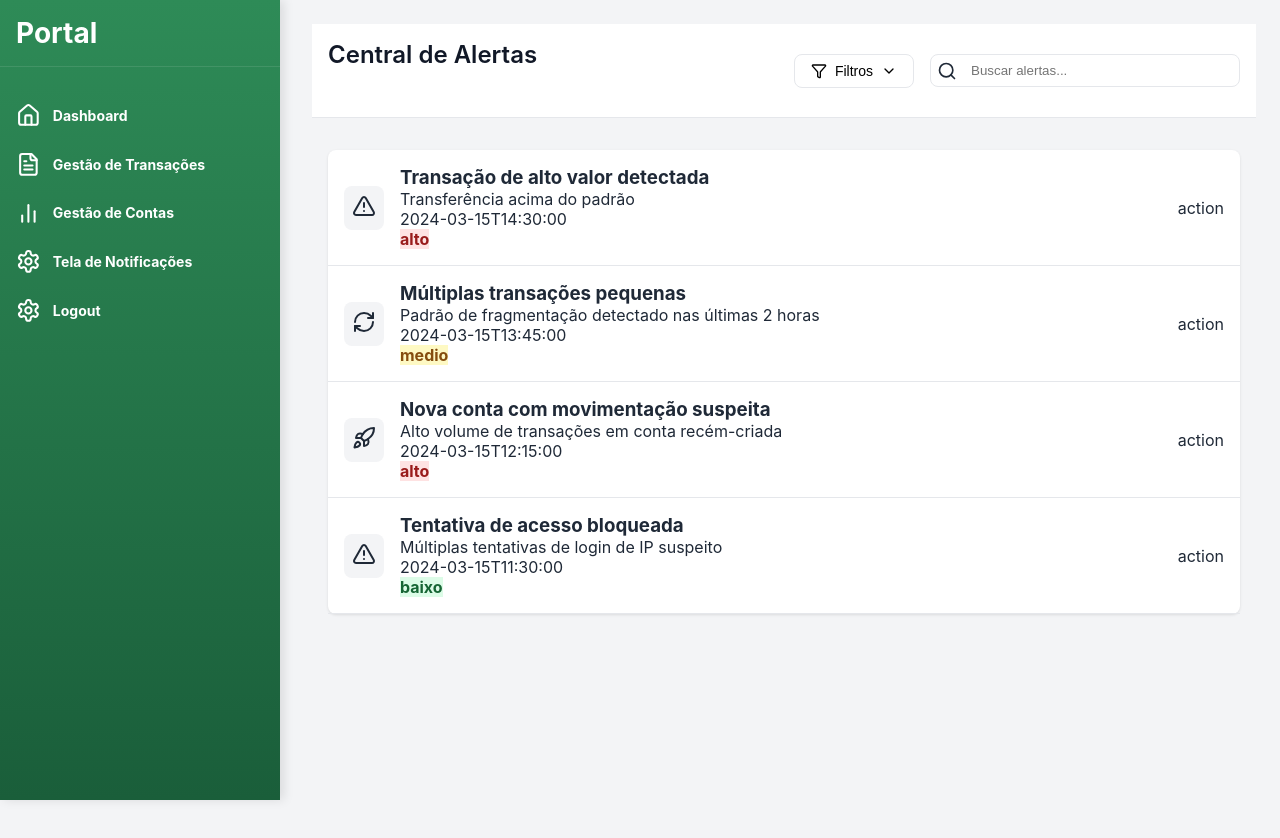
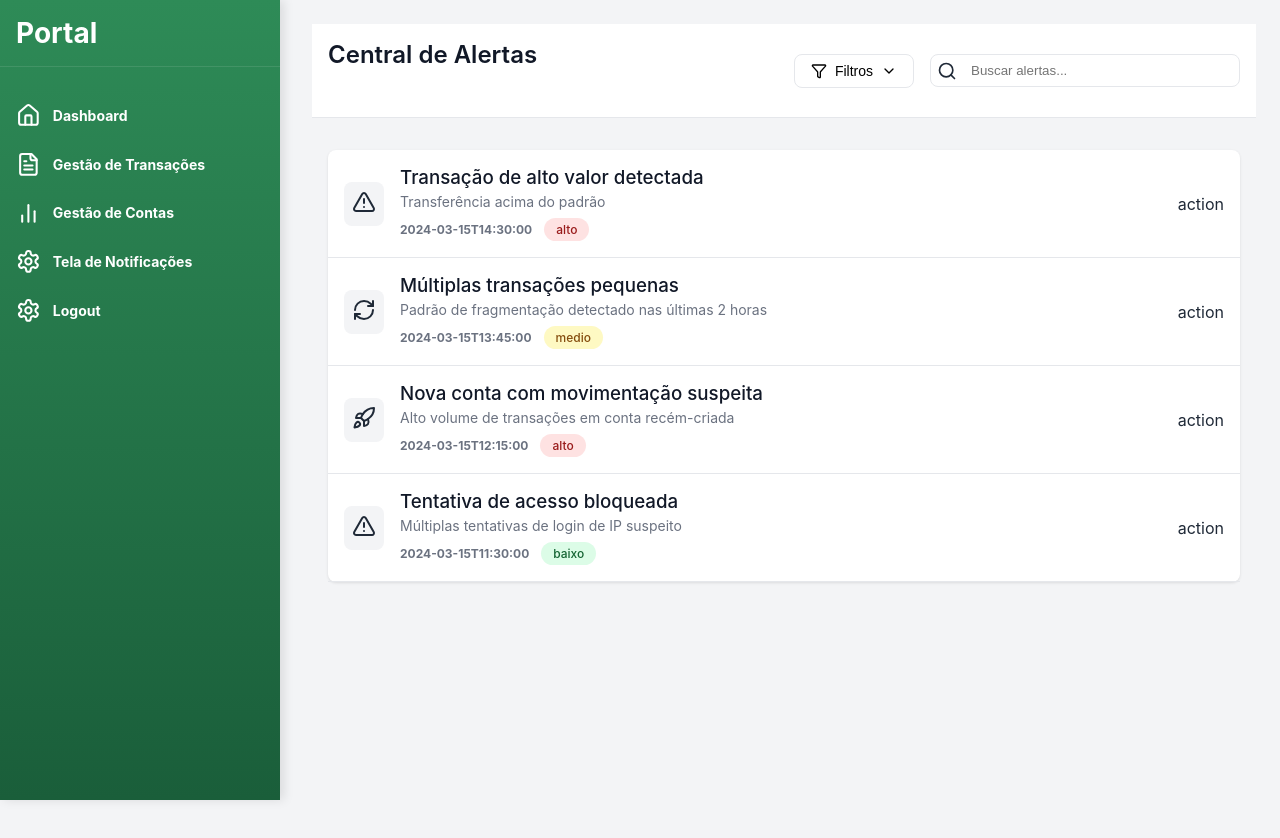
Before and after one commit to RusthenRonald2006/Portal-de-analise-em-anomalias-transacionais, a React (Create React App) app in the folder detec-anomalias/: page /notificacoes in a window 1280 px wide. Shown: the top 838 px of the page. Built offline with nearby package versions, Linux system fonts and the light colour scheme; the HTML template or start-up script is replaced by a standard one.

Commit message:
estilizando dados mokados

```diff
--- a/detec-anomalias/src/components/Pages/Notificacoes.js
+++ b/detec-anomalias/src/components/Pages/Notificacoes.js
@@ -140,8 +140,12 @@ function Notificacoes(){
                                             <h3>{alert.title}</h3>
                                             <p>{alert.description}</p>
                                             <div className={styles.alert_info}>
-                                                <div>{alert.timestamp}</div>
-                                                <span className={getSeverityIcon(alert.severity)}> {alert.severity}</span>
+                                                <span className={styles.alert_timestamp}>
+                                                    {alert.timestamp}
+                                                </span>
+                                                <span className={`${getSeverityIcon(alert.severity)} ${styles.severity_tag}`}>
+                                                    {alert.severity}
+                                                </span>
                                             </div>
                                         </div>
                                     </div>
--- a/detec-anomalias/src/components/Pages/Notificacoes.module.css
+++ b/detec-anomalias/src/components/Pages/Notificacoes.module.css
@@ -134,6 +134,31 @@ header{
     background-color: #f3f4f6;
     border-radius: 0.5rem;
 }
+.alert_details h3{
+    font-weight: 500;
+    margin-bottom: 0.25rem;
+    color: #111827;
+}
+.alert_details p{
+    font-size: 0.875rem;
+    color: #6b7280;
+}
+.alert_info{
+    display: flex;
+    align-items: center;
+    gap: 0.75rem;
+    margin-top: 0.5rem;
+}
+.alert_timestamp{
+    font-size: 0.75rem;
+    color: #6b7280;
+}
+.severity_tag{
+    font-size: 0.75rem;
+    padding: 0.25rem 0.75rem;
+    border-radius: 9999px;
+    font-weight: 500;
+}
 .severity_low{
     background-color: #dcfce7;
     color: #166534;
```
